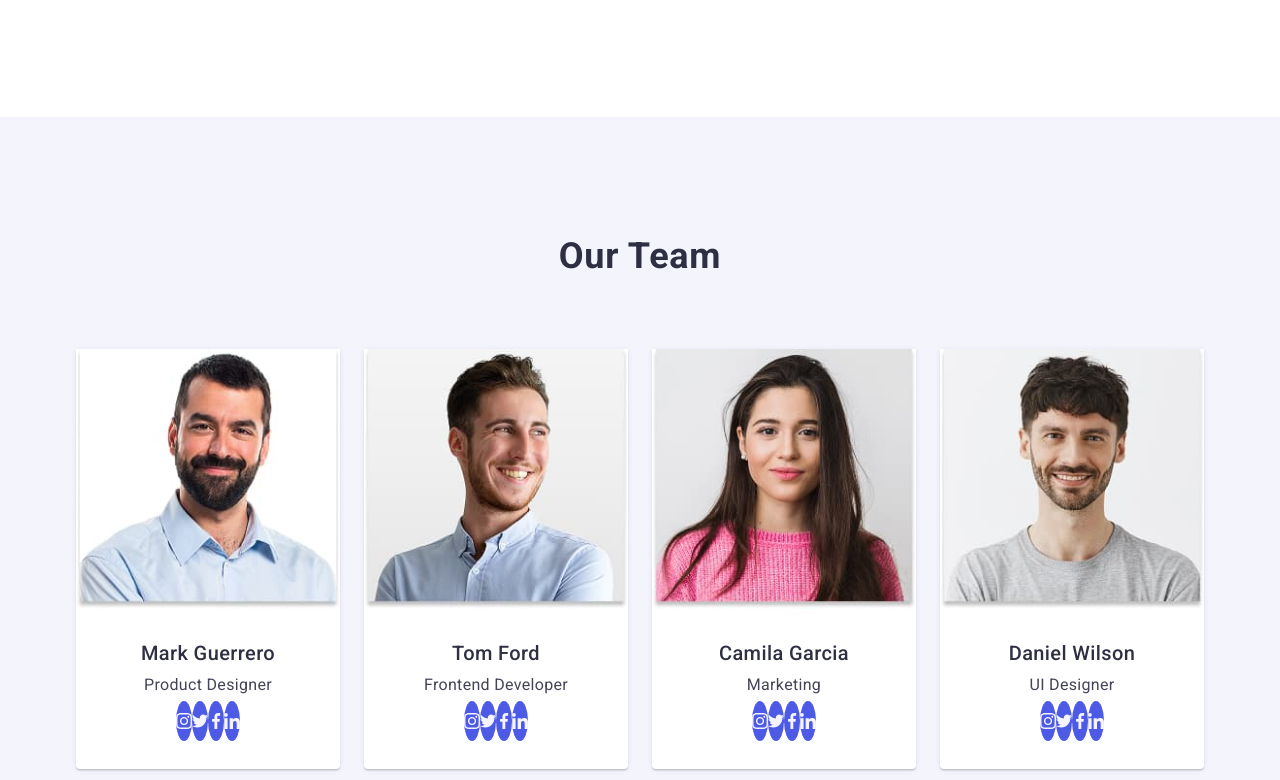
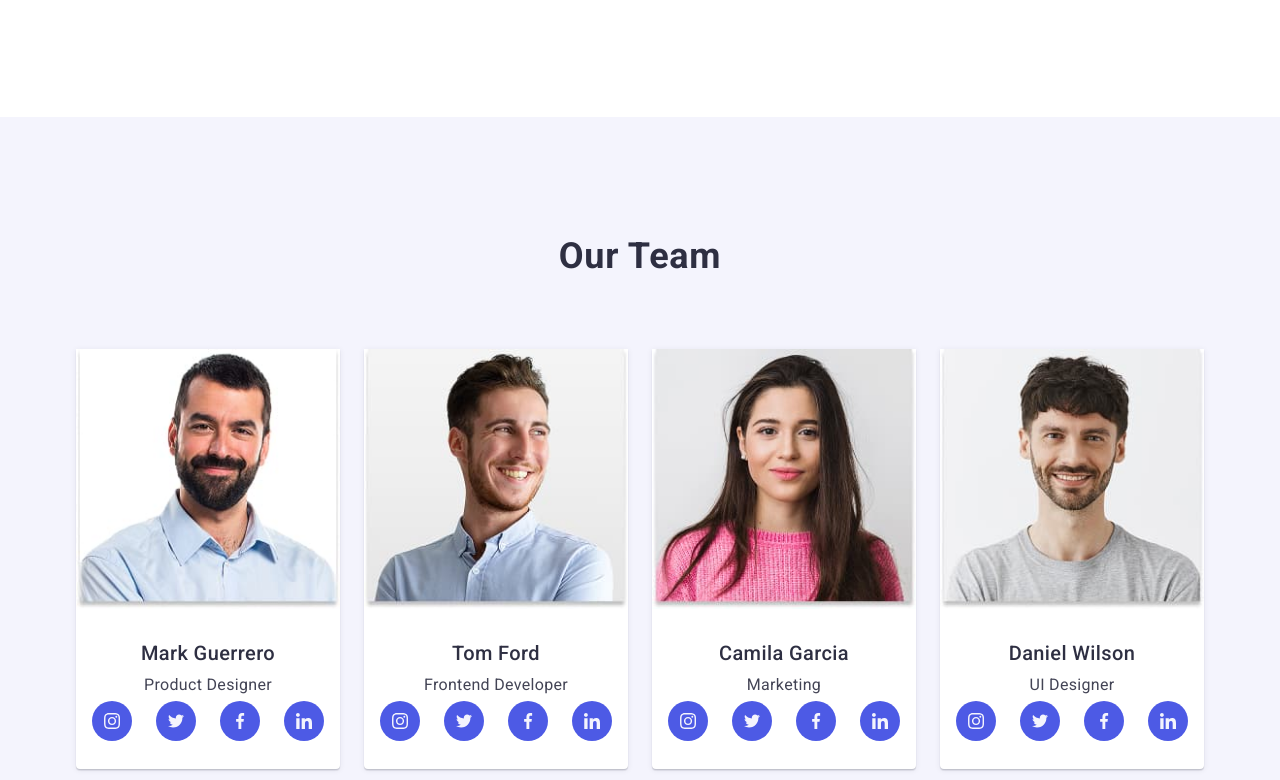
Before and after one commit to yanakhovbosha/goit-markup-hw-04, a plain HTML site: page index.html in a window 1280 px wide. Shown: the part 1020-1800 px from the top of the page. Drawn offline with nearby package versions, Linux system fonts and the light colour scheme.

Commit message:
add initial files

```diff
--- a/css/style.css
+++ b/css/style.css
@@ -263,6 +263,11 @@ button{
     padding-bottom: 120px;
 }
 
+.team{
+        max-width: 1440px;
+        margin: 0 auto;
+}
+
 .section-two-title {
         font-weight: 700;
         font-size: 36px;
@@ -325,13 +330,15 @@ button{
 
 }
 
-.team-social .item-icon {
+.item-social-icon {
         display: flex;
         justify-content: center;
         align-items: center;
         width: 40px;
         height: 40px;
-        /* width: 100%; */
+        width: 100%;
+        /* height: 100%; */
+        gap: 24px;
 }
 
 .social-icon-link{
@@ -346,7 +353,7 @@ button{
         height: 40px;
         transition: transform 250ms cubic-bezier(0.4, 0, 0.2, 1);
         height: 100%;
-        width: 100%
+        /* width: 100% */
 }
 
 .social-icon-link:hover,
--- a/index.html
+++ b/index.html
@@ -133,7 +133,7 @@
       <!-- #endregion Section 1 -->
 
       <!-- #region Section 2 -->
-      <section class="section-two">
+      <section class="section-two team">
         <div class="container">
           <h2 class="section-two-title">Our Team</h2>
           <ul class="section-two-list">
@@ -148,7 +148,7 @@
                 <h3 class="section-two-item-title">Mark Guerrero</h3>
                 <p class="section-two-item-text">Product Designer</p>
                 <ul class="team-social">
-                  <li class="item-icon">
+                  <li class="item-social-icon">
                     <a class="social-icon-link" href="">
                       <svg class="icon-social" width="16" height="16">
                         <use href="./images/icons.svg#icon-instagram"></use>
@@ -184,7 +184,7 @@
                 <h3 class="section-two-item-title">Tom Ford</h3>
                 <p class="section-two-item-text">Frontend Developer</p>
                 <ul class="team-social">
-                  <li class="item-icon">
+                  <li class="item-social-icon">
                     <a class="social-icon-link" href="">
                       <svg class="icon-social" width="16" height="16">
                         <use href="./images/icons.svg#icon-instagram"></use>
@@ -220,7 +220,7 @@
                 <h3 class="section-two-item-title">Camila Garcia</h3>
                 <p class="section-two-item-text">Marketing</p>
                 <ul class="team-social">
-                  <li class="item-icon">
+                  <li class="item-social-icon">
                     <a class="social-icon-link" href="">
                       <svg class="icon-social" width="16" height="16">
                         <use href="./images/icons.svg#icon-instagram"></use>
@@ -256,7 +256,7 @@
                 <h3 class="section-two-item-title">Daniel Wilson</h3>
                 <p class="section-two-item-text">UI Designer</p>
                 <ul class="team-social">
-                  <li class="item-icon">
+                  <li class="item-social-icon">
                     <a class="social-icon-link" href="">
                       <svg class="icon-social" width="16" height="16">
                         <use href="./images/icons.svg#icon-instagram"></use>
```
